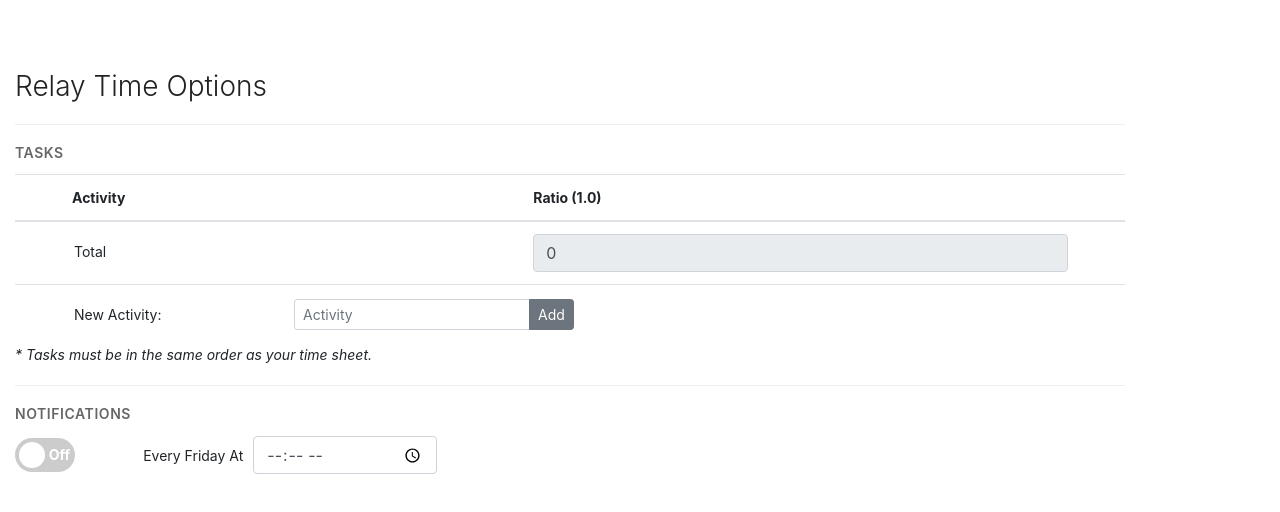
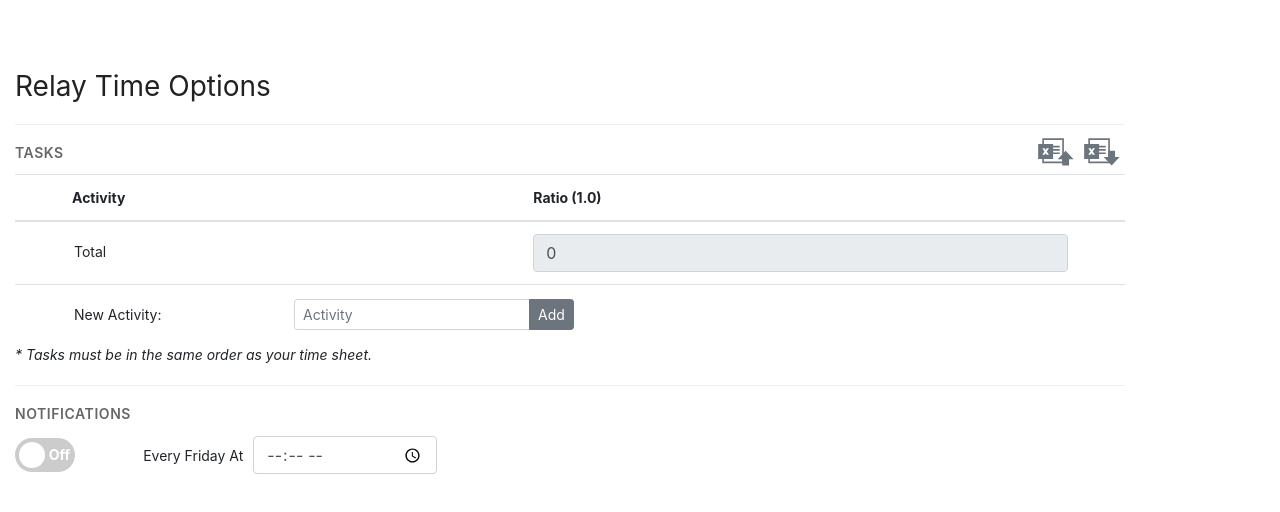
Before and after one commit to drkdelaney/relay-time-browser-extension, a React (Create React App) app: page / in a window 1280 px wide. Shown: the top 512 px of the page. Built offline with nearby package versions, Linux system fonts and the light colour scheme.

Commit message:
setup for excel upload and download

```diff
--- a/src/App.css
+++ b/src/App.css
@@ -11,15 +11,17 @@ body {
     margin-bottom: 80px;
     padding: 0 30px;
     width: 700px;
+    position: relative;
 }
 
-.title {
+.title-text {
     color: #222;
     font-size: 28px;
-    font-weight: 300;
+    font-weight: 400;
     margin: 70px 0 0;
     padding: 0 0 20px;
     text-align: left;
+    flex: 1;
 }
 
 .section {
@@ -92,3 +94,19 @@ table {
 .dragover {
     border: 3px dashed black !important;
 }
+
+.excel-svg {
+    height: 28px;
+    width: 36px;
+    margin: -14px 5px 0px;
+    color: #6c757d;
+    transition: color .15s ease-in-out,background-color .15s ease-in-out,border-color .15s ease-in-out,box-shadow .15s ease-in-out;
+    cursor: pointer;
+}
+.excel-svg:hover {
+    color: #5a6268
+}
+
+.excel-svg use {
+    fill: currentColor;
+}
--- a/src/App.js
+++ b/src/App.js
@@ -18,7 +18,7 @@ class App extends Component {
         return <div>
             <ErrorMessage show={showError} onClose={this.handleCloseError} />
             <div className="container">
-                <h1 className="title">Relay Time Options</h1>
+                <h1 className="title-text">Relay Time Options</h1>
                 <TaskSection />
                 <NotificationSection />
             </div>
--- a/src/task-section/index.js
+++ b/src/task-section/index.js
@@ -1,11 +1,21 @@
 import React, { Component } from 'react';
 import TaskTable from './task-table';
+import { ReactComponent as ExcelUp } from '../excel-upload.svg';
+import { ReactComponent as ExcelDown } from '../excel-download.svg';
 
 class TaskSection extends Component {
+    handleUpload = () => {}
+
+    handleDownload = () => {}
+
     render() {
         return (
             <div className="section">
-                <h3 className="sectionTitle">Tasks</h3>
+                <div className="d-flex align-items-center">
+                    <h3 className="sectionTitle mr-auto">Tasks</h3>
+                    <ExcelUp className="excel-svg" onClick={this.handleUpload} />
+                    <ExcelDown className="excel-svg" onClick={this.handleDownload} />
+                 </div>
                 <TaskTable />
                 <p className="text-left font-italic mb-0">
                     * Tasks must be in the same order as your time sheet.
```
Also changed, not shown: src/excel-download.svg (added), src/excel-upload.svg (added).
